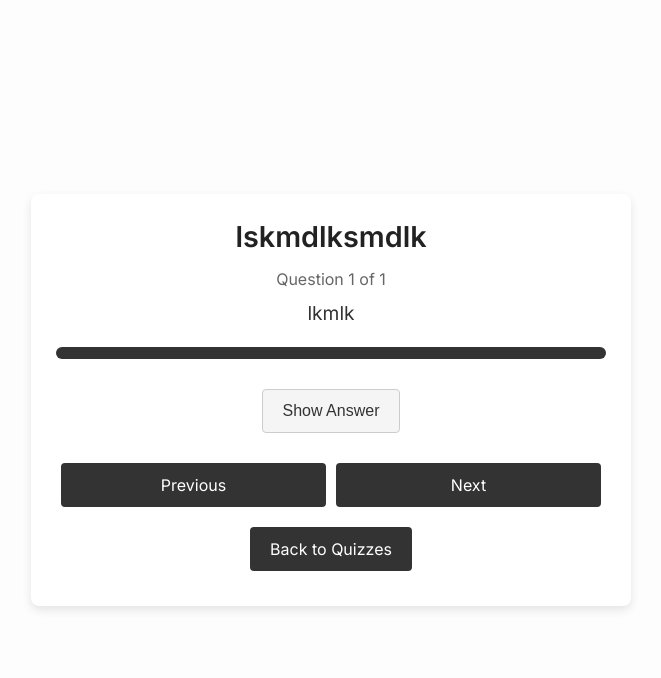
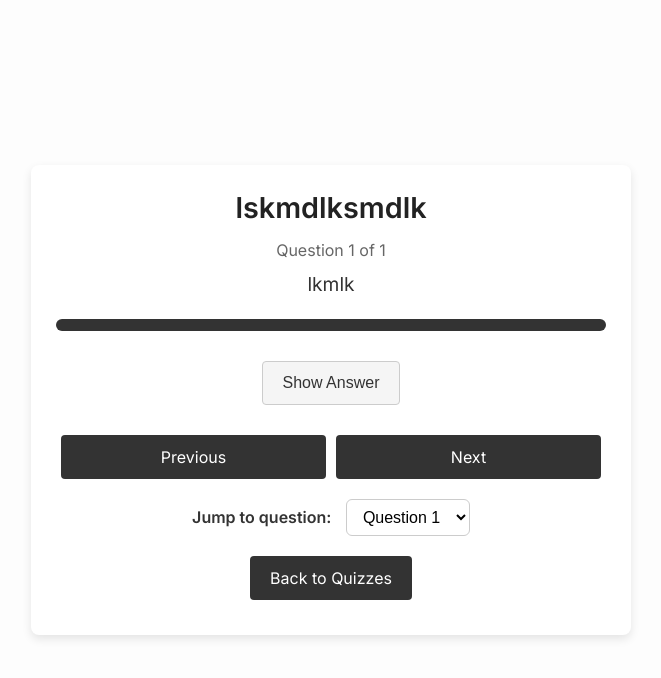
Before and after one commit to sophiecallow/Urha25, a Flask app: page /quiz/lskmdlksmdlk in a window 1280 px wide. Shown: the top 678 px of the page, without its empty margins (309-970 px from the left). Run offline with Flask 3, Linux system fonts and the light colour scheme.

Commit message:
Update quiz_navigation.html
added the buttons for easy navigation

```diff
--- a/templates/quiz_navigation.html
+++ b/templates/quiz_navigation.html
@@ -151,6 +151,44 @@
                 font-size: 0.9rem;
             }
         }
+
+        .jump-to-question {
+            text-align: center;
+            margin-top: 20px;
+        }
+
+        .jump-to-question label {
+            font-weight: bold;
+            margin-right: 10px;
+        }
+
+        .jump-to-question select {
+            padding: 8px 12px;
+            border: 1px solid #ccc;
+            border-radius: 6px;
+            font-size: 16px;
+            background-color: #fff;
+            cursor: pointer;
+            transition: border-color 0.3s;
+        }
+
+        .jump-to-question select:hover,
+        .jump-to-question select:focus {
+            border-color: #007BFF;
+            outline: none;
+        }
+
+        @media (max-width: 600px) {
+            .jump-to-question select {
+                width: 100%;
+                margin-top: 10px;
+            }
+
+            .jump-to-question label {
+                display: block;
+                margin-bottom: 5px;
+            }
+        }
     </style>
 </head>
 <body>
@@ -202,6 +240,19 @@
             </a>
         </div>
 
+        <div class="jump-to-question" style="margin-top: 20px;">
+            <form method="get" action="{{ url_for('quiz', quiz_name=quiz_name) }}">
+                <label for="question">Jump to question:</label>
+                <select name="question" id="question" onchange="this.form.submit()">
+                    {% for i in range(total_questions) %}
+                        <option value="{{ i }}" {% if i == question_index %}selected{% endif %}>
+                            Question {{ i + 1 }}
+                        </option>
+                    {% endfor %}
+                </select>
+                <input type="hidden" name="lang" value="{{ selected_language }}">
+            </form>
+        </div>
         <a href="{{ url_for('quizzes') }}" class="btn" style="margin-top: 20px;">
             Back to Quizzes
         </a>
```
